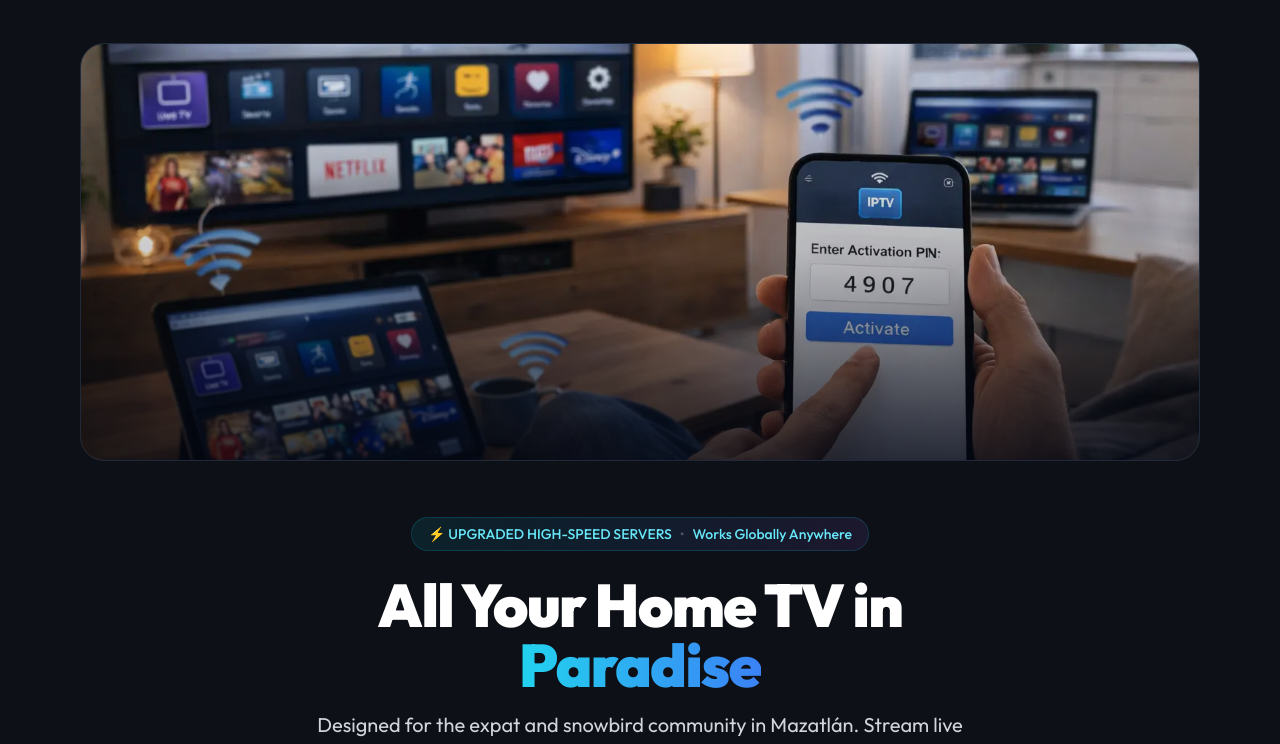
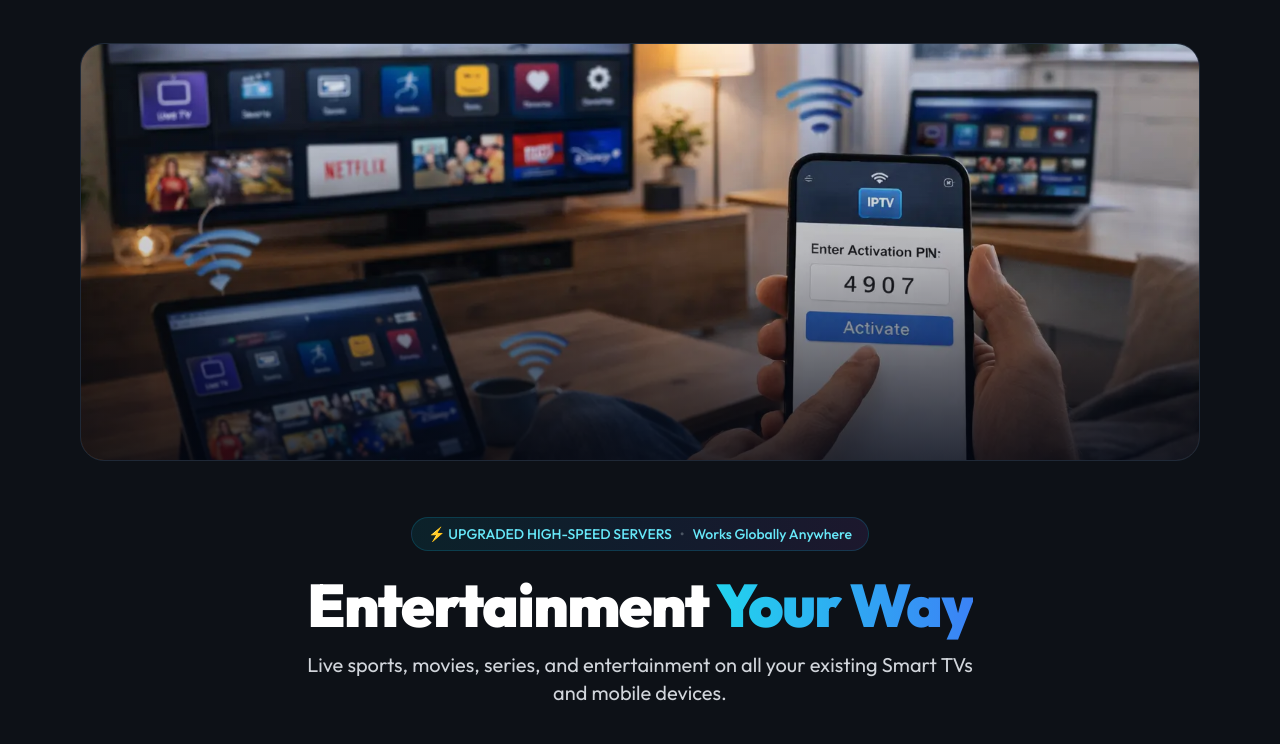
Before and after one commit to ibcmzt-lab/Maztv-website, a plain HTML site: page index.html in a window 1280 px wide. Shown: the part 118-862 px from the top of the page. Drawn offline with nearby package versions, Linux system fonts and the light colour scheme.

Commit message:
Remove old paradise and expat hero copy

```diff
--- a/index.html
+++ b/index.html
@@ -253,12 +253,12 @@
         installHelp: 'Using a Samsung TV, LG TV, phone, tablet, or another device?',
         installHelpCopy: "Contact us and we'll provide the correct installation instructions for your device.",
         installHelpButton: 'Get Installation Help on WhatsApp',
-        pageTitle: 'MazTV — All Your Home TV in Paradise',
+        pageTitle: 'MazTV — Entertainment Your Way',
         whatsapp: 'WhatsApp Direct',
         serverBadge: '⚡ UPGRADED HIGH-SPEED SERVERS',
         globalBadge: 'Works Globally Anywhere',
-        heroTitle: 'All Your Home TV in <span class="bg-gradient-to-r from-cyan-400 to-blue-500 bg-clip-text text-transparent">Paradise</span>',
-        heroCopy: 'Designed for the expat and snowbird community in Mazatlán. Stream live sports, news, and movies seamlessly on all your existing Smart TVs and mobile devices.',
+        heroTitle: 'Entertainment <span class="bg-gradient-to-r from-cyan-400 to-blue-500 bg-clip-text text-transparent">Your Way</span>',
+        heroCopy: 'Live sports, movies, series, and entertainment on all your existing Smart TVs and mobile devices.',
         allPlansLabel: 'ALL PLANS INCLUDE',
         allPlansSports: 'All sports',
         allPlansMovies: 'All movies, including movies still in theaters',
```
